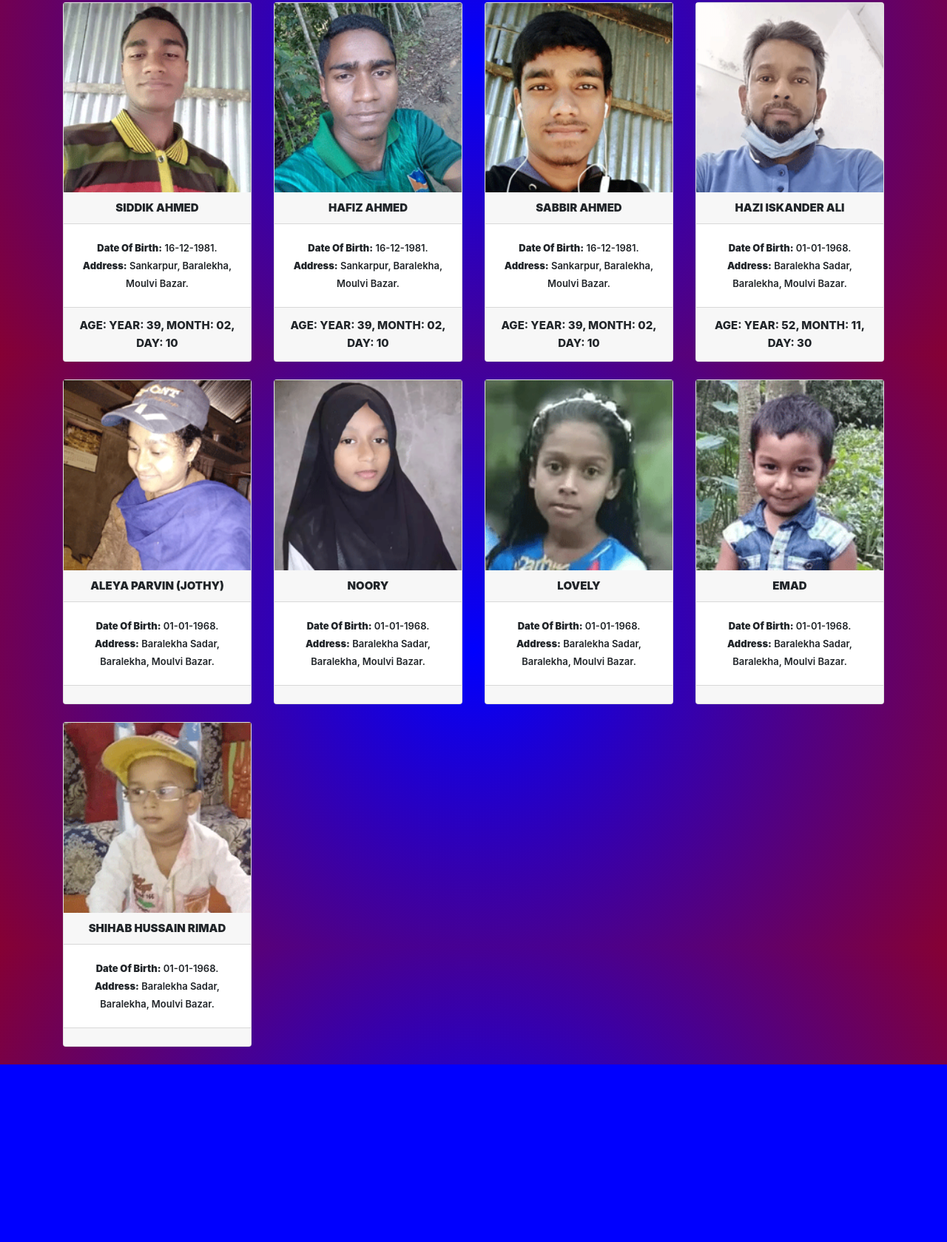
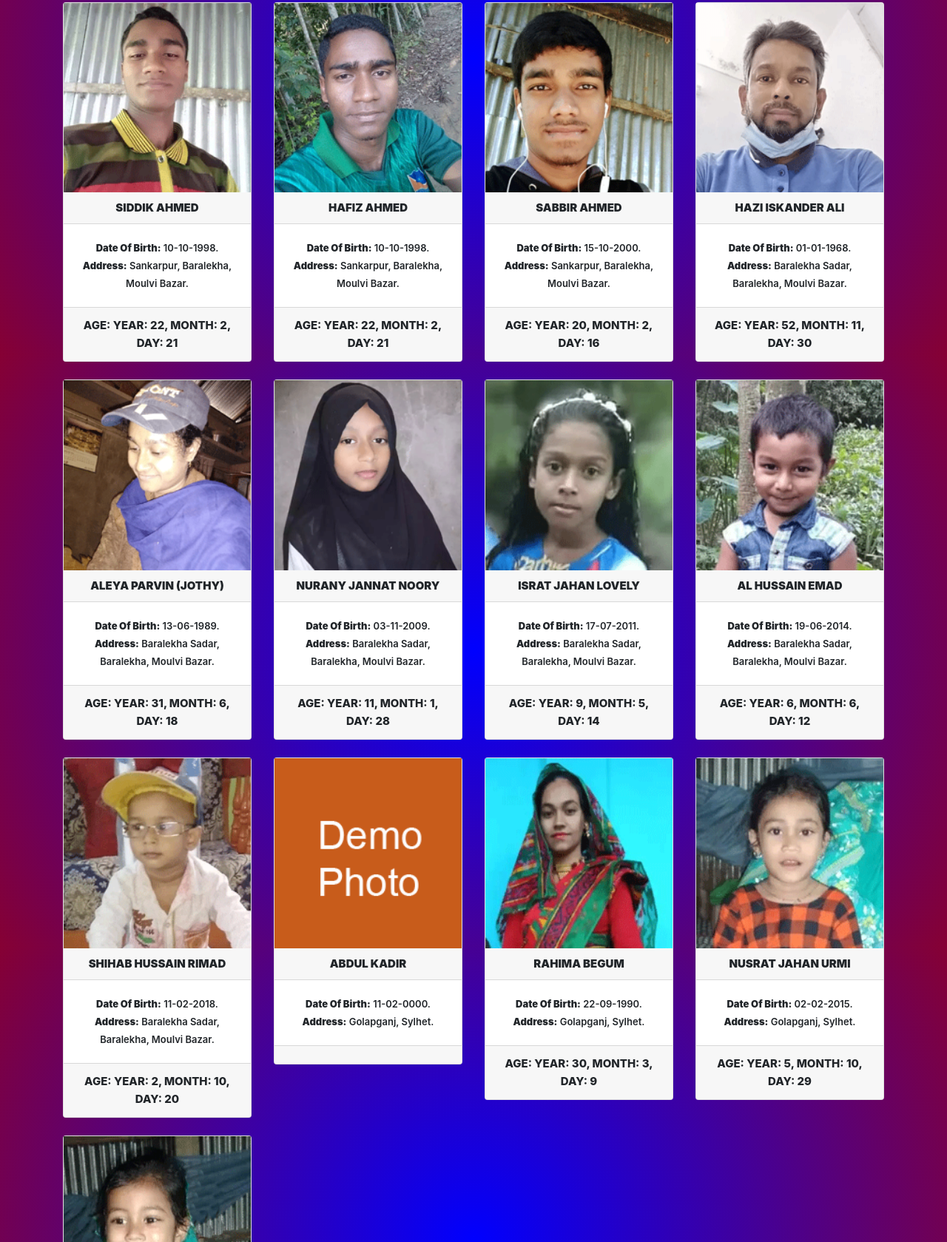
Before and after one commit to mishkat81/my-family-members, a plain HTML site: page index.html in a window 1280 px wide. Shown: the part 1121-2800 px from the top of the page at 74% size. Before the commit the page ends 2560 px from the top, so only its background shows below. Drawn offline with Linux system fonts and the light colour scheme.

Commit message:
added some phot and DOB
today i add some photo and add some date of birth and address.

```diff
--- a/index.html
+++ b/index.html
@@ -24,7 +24,7 @@
                             <h4>Md.Safar Uddin</h4>
                         </div>
                         <div class="card-body text-center">
-                            <p><b>Date Of Birth:</b> 25-12-1950.</p>
+                            <p><b>Date Of Birth:</b> 31-12-1958.</p>
                             <p><b>Address:</b> Sankarpur, Baralekha, Moulvi Bazar.</p>
                         </div>
                         <div class="card-footer text-center">
@@ -41,11 +41,11 @@
                             <h4>Mrs.rani begum</h4>
                         </div>
                         <div class="card-body text-center">
-                                <p><b>Date Of Birth:</b> 16-12-1900.</p>
+                                <p><b>Date Of Birth:</b> 09-03-1963.</p>
                                 <p><b>Address:</b> Sankarpur, Baralekha, Moulvi Bazar.</p>
                         </div>
                         <div class="card-footer text-center">
-                            <p id="rani">AGE: YEAR: 39, MONTH: 02, DAY: 10</p>
+                            <p id="rani"></p>
                         </div>
                     </div>
                 </div>
@@ -160,11 +160,11 @@
                             <h4>Siddik Ahmed</h4>
                         </div>
                         <div class="card-body text-center">
-                            <p><b>Date Of Birth:</b> 16-12-1981.</p>
+                            <p><b>Date Of Birth:</b> 10-10-1998.</p>
                             <p><b>Address:</b> Sankarpur, Baralekha, Moulvi Bazar.</p>
                         </div>
                         <div class="card-footer text-center">
-                            <p>AGE: YEAR: 39, MONTH: 02, DAY: 10</p>
+                            <p id="siddik"></p>
                         </div>
                     </div>
                 </div>
@@ -177,11 +177,11 @@
                             <h4>Hafiz Ahmed</h4>
                         </div>
                         <div class="card-body text-center">
-                            <p><b>Date Of Birth:</b> 16-12-1981.</p>
+                            <p><b>Date Of Birth:</b> 10-10-1998.</p>
                             <p><b>Address:</b> Sankarpur, Baralekha, Moulvi Bazar.</p>
                         </div>
                         <div class="card-footer text-center">
-                            <p>AGE: YEAR: 39, MONTH: 02, DAY: 10</p>
+                            <p id="hafiz"></p>
                         </div>
                     </div>
                 </div>
@@ -194,11 +194,11 @@
                             <h4>Sabbir Ahmed</h4>
                         </div>
                         <div class="card-body text-center">
-                            <p><b>Date Of Birth:</b> 16-12-1981.</p>
+                            <p><b>Date Of Birth:</b> 15-10-2000.</p>
                             <p><b>Address:</b> Sankarpur, Baralekha, Moulvi Bazar.</p>
                         </div>
                         <div class="card-footer text-center">
-                            <p>AGE: YEAR: 39, MONTH: 02, DAY: 10</p>
+                            <p id="sabbir"></p>
                         </div>
                     </div>
                 </div>
@@ -228,11 +228,11 @@
                             <h4>Aleya Parvin (jothy)</h4>
                         </div>
                         <div class="card-body text-center">
-                            <p><b>Date Of Birth:</b> 01-01-1968.</p>
+                            <p><b>Date Of Birth:</b> 13-06-1989.</p>
                             <p><b>Address:</b> Baralekha Sadar, Baralekha, Moulvi Bazar.</p>
                         </div>
                         <div class="card-footer text-center">
-                            <p id="iskander"></p>
+                            <p id="aleya"></p>
                         </div>
                     </div>
                 </div>
@@ -242,14 +242,14 @@
                     <div class="card">
                         <img src="images/noory.png" class="img-fluid" alt="mishkat photo">
                         <div class="card-header text-center">
-                            <h4>Noory</h4>
+                            <h4>Nurany jannat Noory</h4>
                         </div>
                         <div class="card-body text-center">
-                            <p><b>Date Of Birth:</b> 01-01-1968.</p>
+                            <p><b>Date Of Birth:</b> 03-11-2009.</p>
                             <p><b>Address:</b> Baralekha Sadar, Baralekha, Moulvi Bazar.</p>
                         </div>
                         <div class="card-footer text-center">
-                            <p id="iskander"></p>
+                            <p id="noory"></p>
                         </div>
                     </div>
                 </div>
@@ -259,14 +259,14 @@
                     <div class="card">
                         <img src="images/lovely.png" class="img-fluid" alt="mishkat photo">
                         <div class="card-header text-center">
-                            <h4>lovely</h4>
+                            <h4>israt jahan lovely</h4>
                         </div>
                         <div class="card-body text-center">
-                            <p><b>Date Of Birth:</b> 01-01-1968.</p>
+                            <p><b>Date Of Birth:</b> 17-07-2011.</p>
                             <p><b>Address:</b> Baralekha Sadar, Baralekha, Moulvi Bazar.</p>
                         </div>
                         <div class="card-footer text-center">
-                            <p id="iskander"></p>
+                            <p id="lovely"></p>
                         </div>
                     </div>
                 </div>
@@ -276,14 +276,14 @@
                     <div class="card">
                         <img src="images/emad.png" class="img-fluid" alt="mishkat photo">
                         <div class="card-header text-center">
-                            <h4>emad</h4>
+                            <h4>Al Hussain emad</h4>
                         </div>
                         <div class="card-body text-center">
-                            <p><b>Date Of Birth:</b> 01-01-1968.</p>
+                            <p><b>Date Of Birth:</b> 19-06-2014.</p>
                             <p><b>Address:</b> Baralekha Sadar, Baralekha, Moulvi Bazar.</p>
                         </div>
                         <div class="card-footer text-center">
-                            <p id="iskander"></p>
+                            <p id="emad"></p>
                         </div>
                     </div>
                 </div>
@@ -296,11 +296,79 @@
                             <h4>Shihab hussain rimad</h4>
                         </div>
                         <div class="card-body text-center">
-                            <p><b>Date Of Birth:</b> 01-01-1968.</p>
+                            <p><b>Date Of Birth:</b> 11-02-2018.</p>
                             <p><b>Address:</b> Baralekha Sadar, Baralekha, Moulvi Bazar.</p>
                         </div>
                         <div class="card-footer text-center">
                             <p id="rimad"></p>
+                        </div>
+                    </div>
+                </div>
+            </div>
+            <div class="col-lg-3 col-md-6 mb-4">
+                <div class="profile-area">
+                    <div class="card">
+                        <img src="images/demo.png" class="img-fluid" alt="mishkat photo">
+                        <div class="card-header text-center">
+                            <h4>Abdul Kadir</h4>
+                        </div>
+                        <div class="card-body text-center">
+                            <p><b>Date Of Birth:</b> 11-02-0000.</p>
+                            <p><b>Address:</b> Golapganj, Sylhet.</p>
+                        </div>
+                        <div class="card-footer text-center">
+                            <p id="kadir"></p>
+                        </div>
+                    </div>
+                </div>
+            </div>
+            <div class="col-lg-3 col-md-6 mb-4">
+                <div class="profile-area">
+                    <div class="card">
+                        <img src="images/rohima.png" class="img-fluid" alt="mishkat photo">
+                        <div class="card-header text-center">
+                            <h4>rahima begum</h4>
+                        </div>
+                        <div class="card-body text-center">
+                            <p><b>Date Of Birth:</b> 22-09-1990.</p>
+                            <p><b>Address:</b> Golapganj, Sylhet.</p>
+                        </div>
+                        <div class="card-footer text-center">
+                            <p id="rohima"></p>
+                        </div>
+                    </div>
+                </div>
+            </div>
+            <div class="col-lg-3 col-md-6 mb-4">
+                <div class="profile-area">
+                    <div class="card">
+                        <img src="images/urmi.png" class="img-fluid" alt="mishkat photo">
+                        <div class="card-header text-center">
+                            <h4>nusrat jahan urmi</h4>
+                        </div>
+                        <div class="card-body text-center">
+                            <p><b>Date Of Birth:</b> 02-02-2015.</p>
+                            <p><b>Address:</b> Golapganj, Sylhet.</p>
+                        </div>
+                        <div class="card-footer text-center">
+                            <p id="urmi"></p>
+                        </div>
+                    </div>
+                </div>
+            </div>
+            <div class="col-lg-3 col-md-6 mb-4">
+                <div class="profile-area">
+                    <div class="card">
+                        <img src="images/fammi.png" class="img-fluid" alt="mishkat photo">
+                        <div class="card-header text-center">
+                            <h4>Fariya jahan fammi</h4>
+                        </div>
+                        <div class="card-body text-center">
+                            <p><b>Date Of Birth:</b> 03-10-2016.</p>
+                            <p><b>Address:</b> Golapganj, Sylhet.</p>
+                        </div>
+                        <div class="card-footer text-center">
+                            <p id="fammi"></p>
                         </div>
                     </div>
                 </div>
--- a/js/main.js
+++ b/js/main.js
@@ -45,16 +45,26 @@ function calculate_age(x){
 }
 
 // setting date of birth by ID
-document.getElementById('safar_uddin').innerHTML = calculate_age("12/25/1950");
-document.getElementById('rani').innerHTML = calculate_age("");
+document.getElementById('safar_uddin').innerHTML = calculate_age("12/31/1958");
+document.getElementById('rani').innerHTML = calculate_age("03/09/1963");
 document.getElementById('mishkat').innerHTML = calculate_age("12/16/1981");
 document.getElementById('moriom-mishkat').innerHTML = calculate_age("01/01/1987");
 document.getElementById('maisha').innerHTML = calculate_age("12/25/2013");
 document.getElementById('anisha').innerHTML = calculate_age("06/24/2018");
 document.getElementById('kawsar').innerHTML = calculate_age("01/27/1992");
 document.getElementById('ashfak').innerHTML = calculate_age("06/12/1994");
+document.getElementById('siddik').innerHTML = calculate_age("10/10/1998");
+document.getElementById('hafiz').innerHTML = calculate_age("10/10/1998");
+document.getElementById('sabbir').innerHTML = calculate_age("10/15/2000");
 
-// document.getElementById('ashfak').innerHTML = calculate_age("06/12/1994");
-// document.getElementById('ashfak').innerHTML = calculate_age("06/12/1994");
-// document.getElementById('ashfak').innerHTML = calculate_age("06/12/1994");
 document.getElementById('iskander').innerHTML = calculate_age("01/01/1968");
+document.getElementById('aleya').innerHTML = calculate_age("06/13/1989");
+document.getElementById('noory').innerHTML = calculate_age("11/03/2009");
+document.getElementById('lovely').innerHTML = calculate_age("07/17/2011");
+document.getElementById('emad').innerHTML = calculate_age("06/19/2014");
+document.getElementById('rimad').innerHTML = calculate_age("02/11/2018");
+
+// document.getElementById('kadir').innerHTML = calculate_age("06/13/1989");
+document.getElementById('rohima').innerHTML = calculate_age("09/22/1990");
+document.getElementById('urmi').innerHTML = calculate_age("02/02/2015");
+document.getElementById('fammi').innerHTML = calculate_age("10/03/2016");
```
Also changed, not shown: images/fammi.png (added), images/rohima.png (added), images/urmi.png (added).
